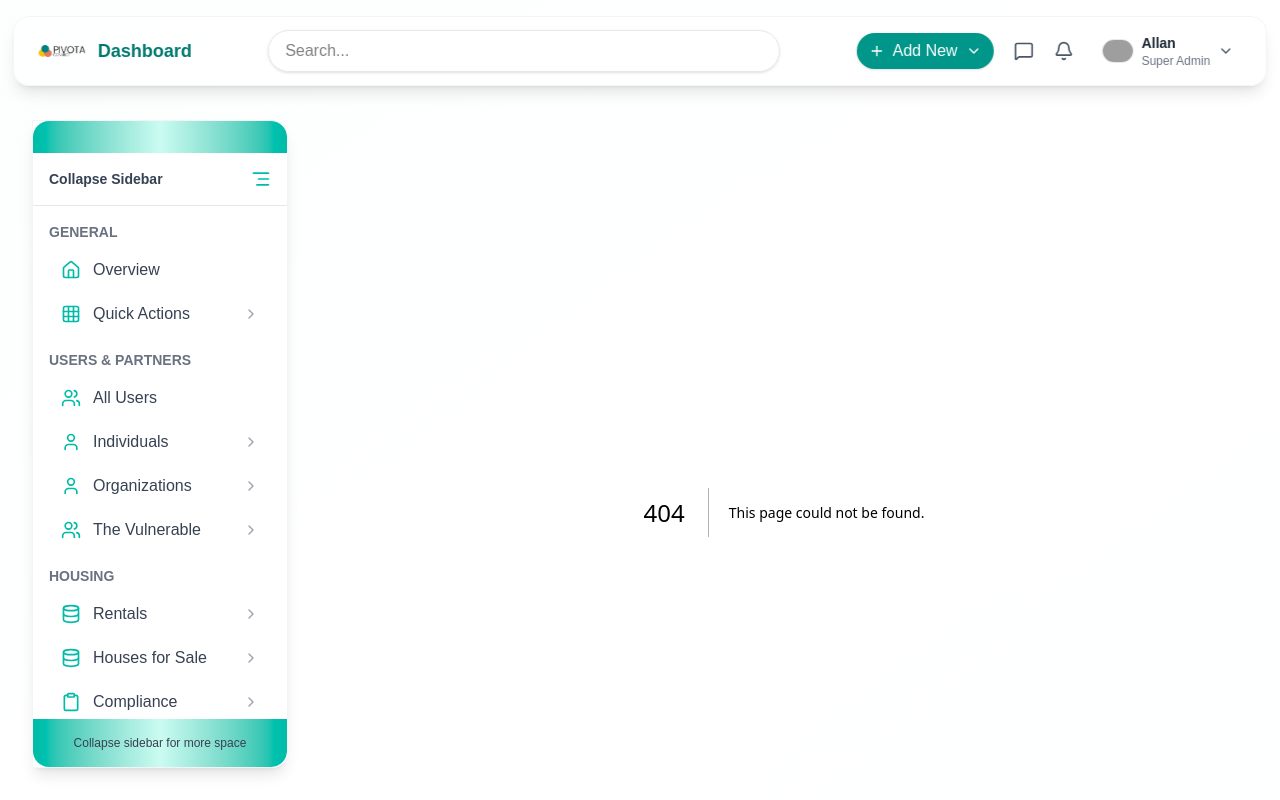
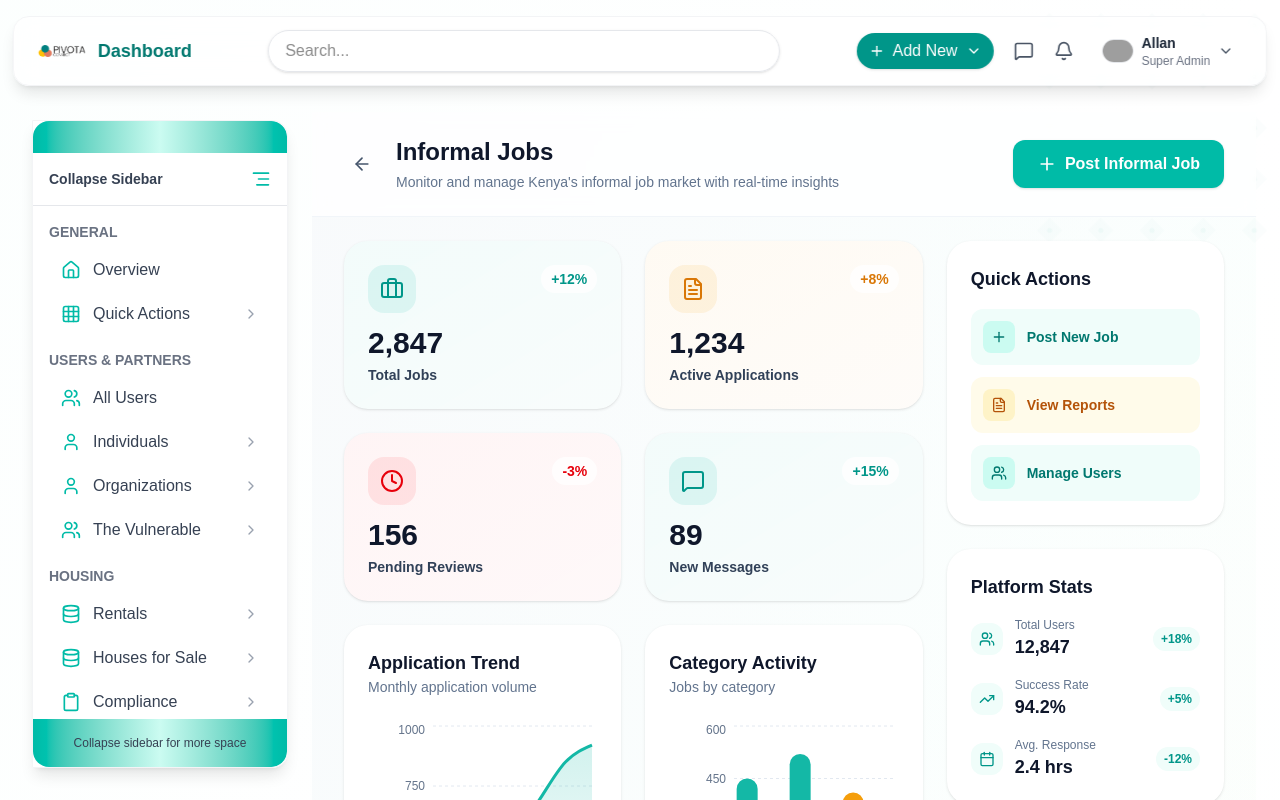
Before and after one commit to ALLAN-star-glitch/pivota-frontend-turbo-repo, a Next.js app in the folder apps/dashboard/: page /jobs/informal-jobs/all-informal-jobs in a window 1280 px wide. Before the commit this address had no page. Shown: the top 800 px of the page. Built offline with nearby package versions, Linux system fonts and the light colour scheme; grey boxes are pictures that could not be loaded.

Commit message:
changed inform jobs routing

```diff
--- a/apps/dashboard/libs/constants/SideBarMenu.tsx
+++ b/apps/dashboard/libs/constants/SideBarMenu.tsx
@@ -54,7 +54,7 @@ export const menuGroups: MenuGroup[] = [
         roles: ["SuperAdmin","SystemAdmin","BusinessSystemAdmin"],
         subItems: [
           { name: "Add User", href: "/dashboard/users/add" },
-          { name: "Add Informal Job", href: "/add-informal-job" },
+          { name: "Add Informal Job", href: "/jobs/informal-jobs/add-informal-job" },
           { name: "Add Formal Job", href: "/add-formal-job" },
           { name: "Add Property", href: "/dashboard/housing/add" },
         ],
@@ -180,8 +180,8 @@ export const menuGroups: MenuGroup[] = [
         href: "/dashboard/jobs/informal",
         roles: ["SuperAdmin","SystemAdmin","BusinessSystemAdmin","BusinessContentManager"],
         subItems: [
-          { name: "All Informal Jobs", href: "/all-informal-jobs" },
-          { name: "Add Informal Job", href: "/add-informal-job" },
+          { name: "All Informal Jobs", href: "/jobs/informal-jobs/all-informal-jobs" },
+          { name: "Add Informal Job", href: "/jobs/informal-jobs/add-informal-job" },
           { name: "Applications", href: "/dashboard/jobs/informal/applications" },
           { name: "Pending Approvals", href: "/dashboard/jobs/informal/pending", disabled: true },
           { name: "Reported Jobs", href: "/dashboard/jobs/informal/reported", disabled: true },
--- a/apps/dashboard/src/app/add-informal-job/page.tsx
+++ b/apps/dashboard/src/app/jobs/informal-jobs/add-informal-job/page.tsx
@@ -8,10 +8,10 @@ import {
   ArrowLeftIcon,
   RefreshCwIcon,
 } from 'lucide-react'
-import { useJobListingForm } from '../../../libs/hooks/useJobListingForm'
 import Button from '@/components/shared/Button';
 import JobListingForm from '@/components/jobs-module/informal-jobs/JobListingForm';
 import JobPreviewPanel from '@/components/jobs-module/informal-jobs/JobPreviewPanel';
+import { useJobListingForm } from '../../../../../libs/hooks/useJobListingForm';
 
 export default function CreateJobListing() {
   const [isScrolled, setIsScrolled] = useState(false)
--- a/apps/dashboard/src/components/jobs-module/informal-jobs/All_InformalJobsClient.tsx
+++ b/apps/dashboard/src/components/jobs-module/informal-jobs/All_InformalJobsClient.tsx
@@ -126,7 +126,7 @@ export default function AllInformalJobsClient() {
                 </div>
               </div>
               <Link
-                href="/add-informal-job"
+                href="/jobs/informal-jobs/add-informal-job"
                 className="cursor-pointer flex items-center gap-2 px-6 py-3 rounded-xl font-semibold text-white bg-teal-500 hover:bg-teal-600 transition-colors shadow-sm"
               >
                 <Plus className="w-5 h-5" />
```
Also changed, not shown: apps/dashboard/src/app/jobs/informal-jobs/all-informal-jobs/page.tsx (renamed from apps/dashboard/src/app/all-informal-jobs/page.tsx).
